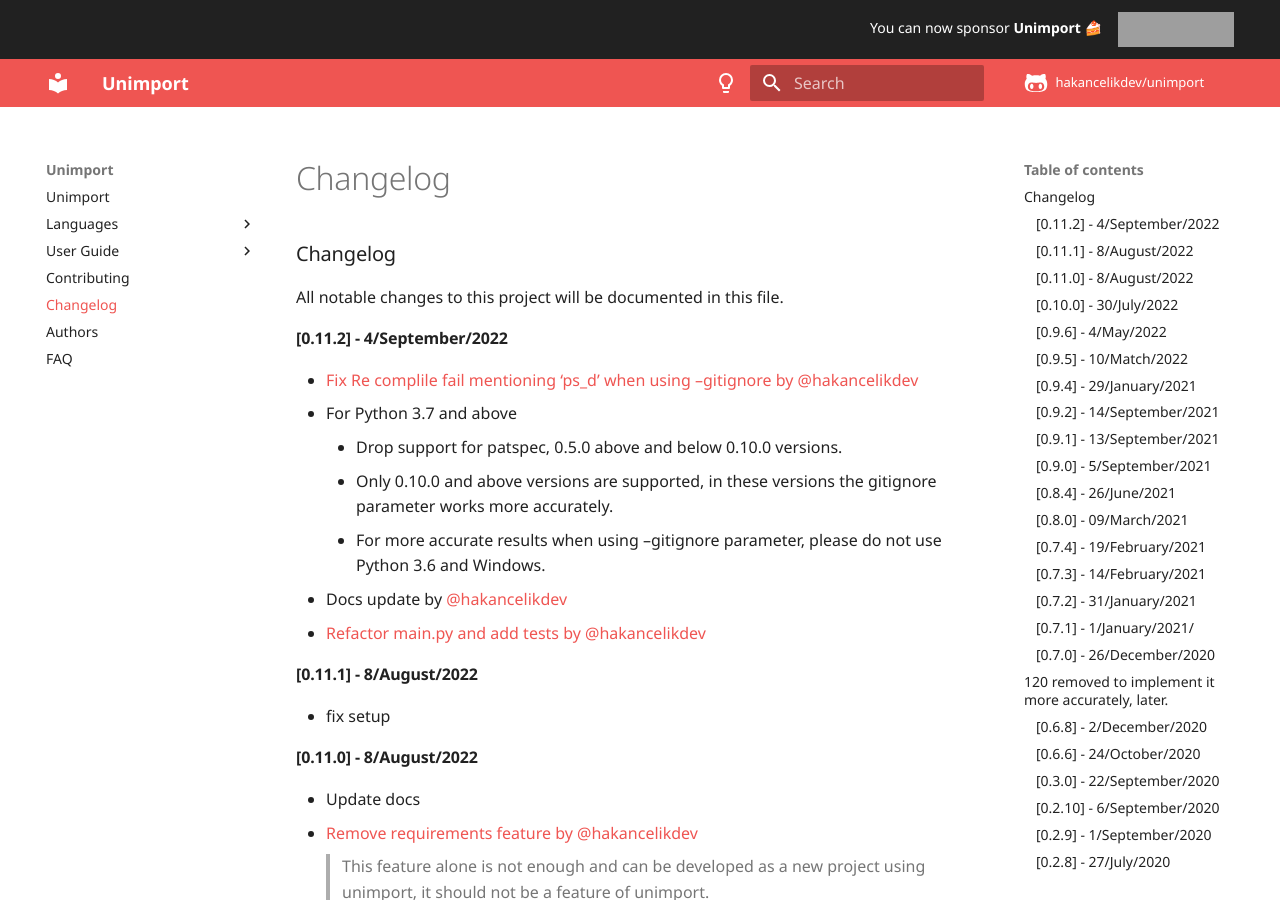
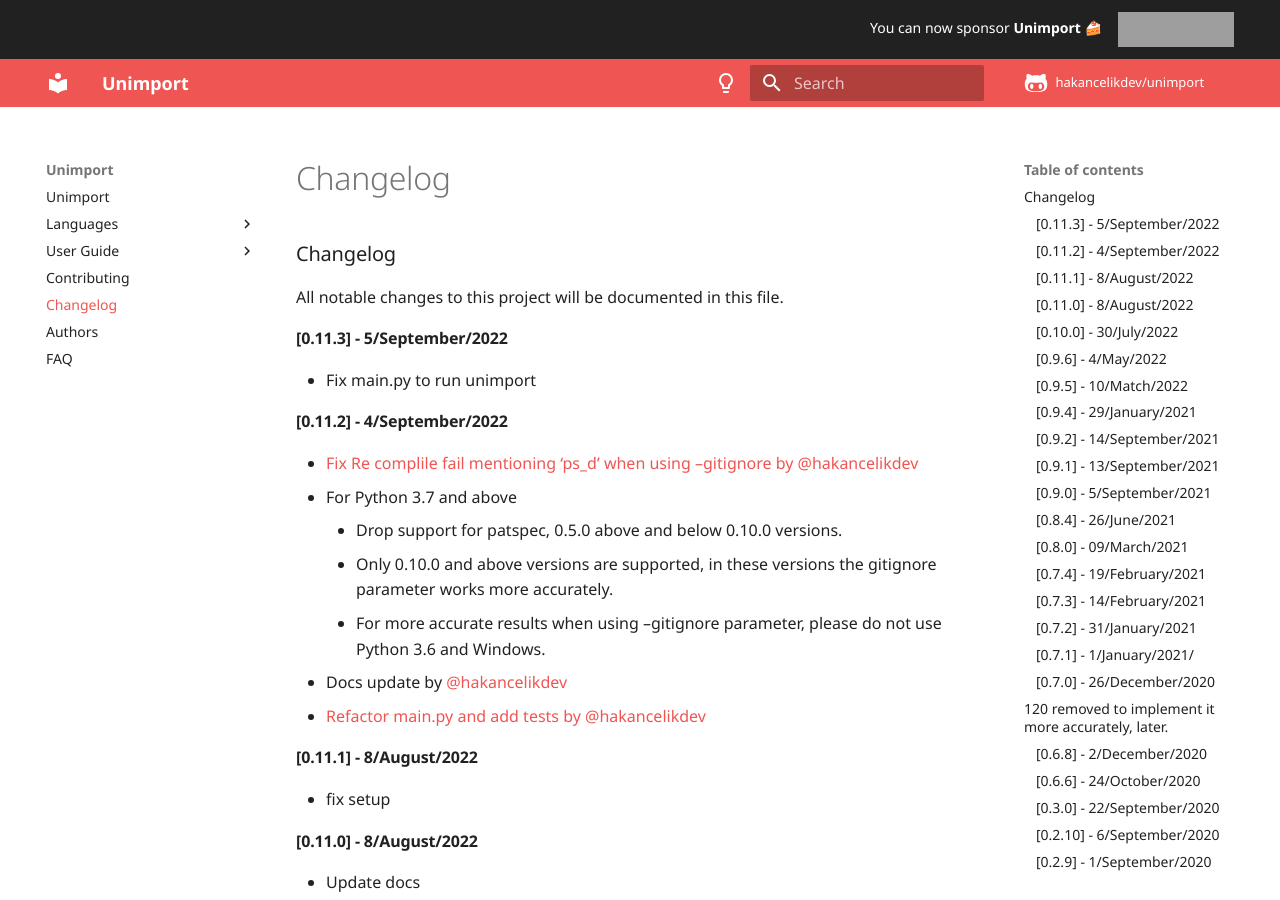
Before and after one commit to hakancelikdev/unimport, an MkDocs documentation site: the page built from docs/CHANGELOG.md, in a window 1280 px wide and 900 px high. Built offline with MkDocs 1.6.1 and Material for MkDocs 9.7.7, drawn with Linux system fonts in a browser that asks for light colours; comment, search, counter and statistics services are not loaded; the version menu is left out; grey boxes are pictures that could not be loaded.

Commit message:
Version 0.11.3

```diff
--- a/action.yml
+++ b/action.yml
@@ -10,7 +10,7 @@
 runs:
   using: "composite"
   steps:
-    - run: pip install --upgrade pip && python -m pip install unimport==0.11.2
+    - run: pip install --upgrade pip && python -m pip install unimport==0.11.3
       shell: bash
     - run: unimport --color auto --gitignore --ignore-init ${{ inputs.extra_args }}
       shell: bash
--- a/docs/CHANGELOG.md
+++ b/docs/CHANGELOG.md
@@ -1,6 +1,10 @@
 # Changelog
 
 All notable changes to this project will be documented in this file.
+
+## [0.11.3] - 5/September/2022
+
+- Fix main.py to run unimport
 
 ## [0.11.2] - 4/September/2022
 
--- a/src/unimport/__init__.py
+++ b/src/unimport/__init__.py
@@ -1,4 +1,4 @@
-__version__ = "0.11.2"
+__version__ = "0.11.3"
 __description__ = (
     "A linter, formatter for finding and removing unused import statements."
 )
```
Also changed, not shown: 1 other file.
